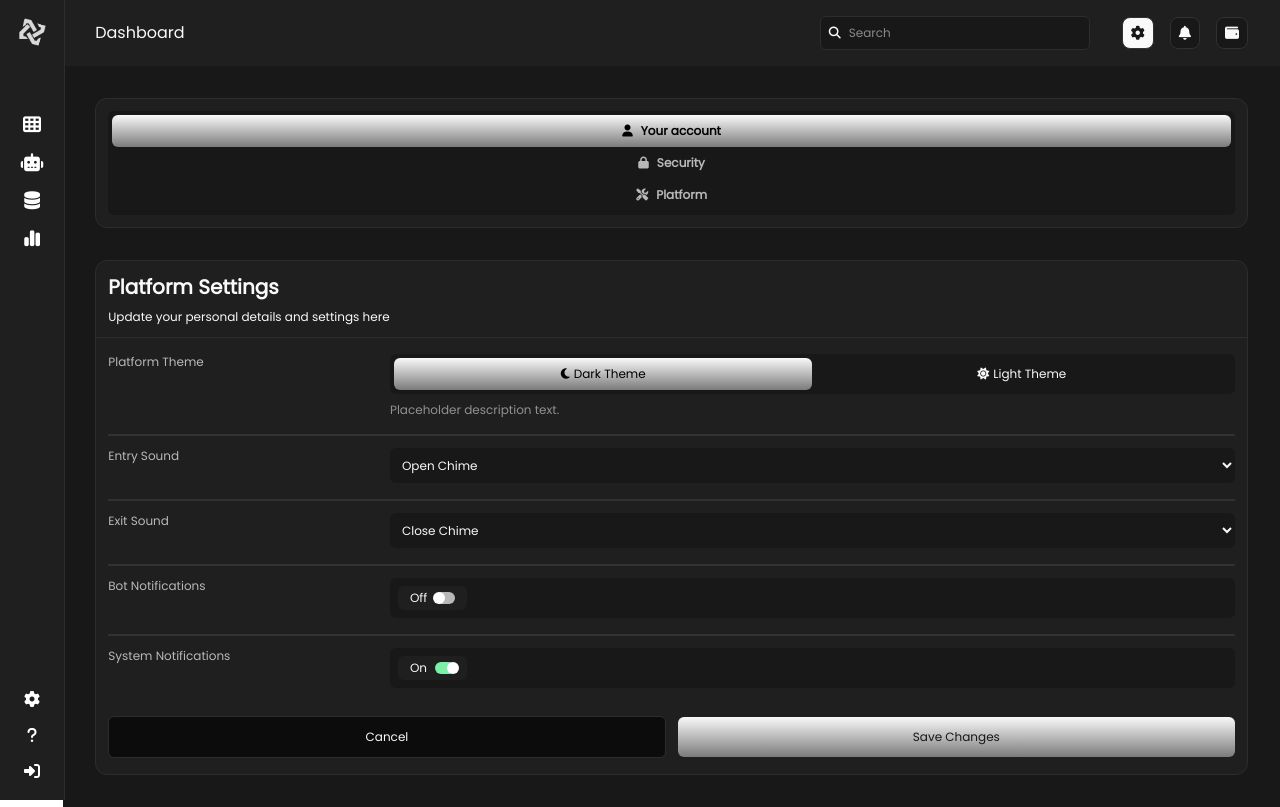
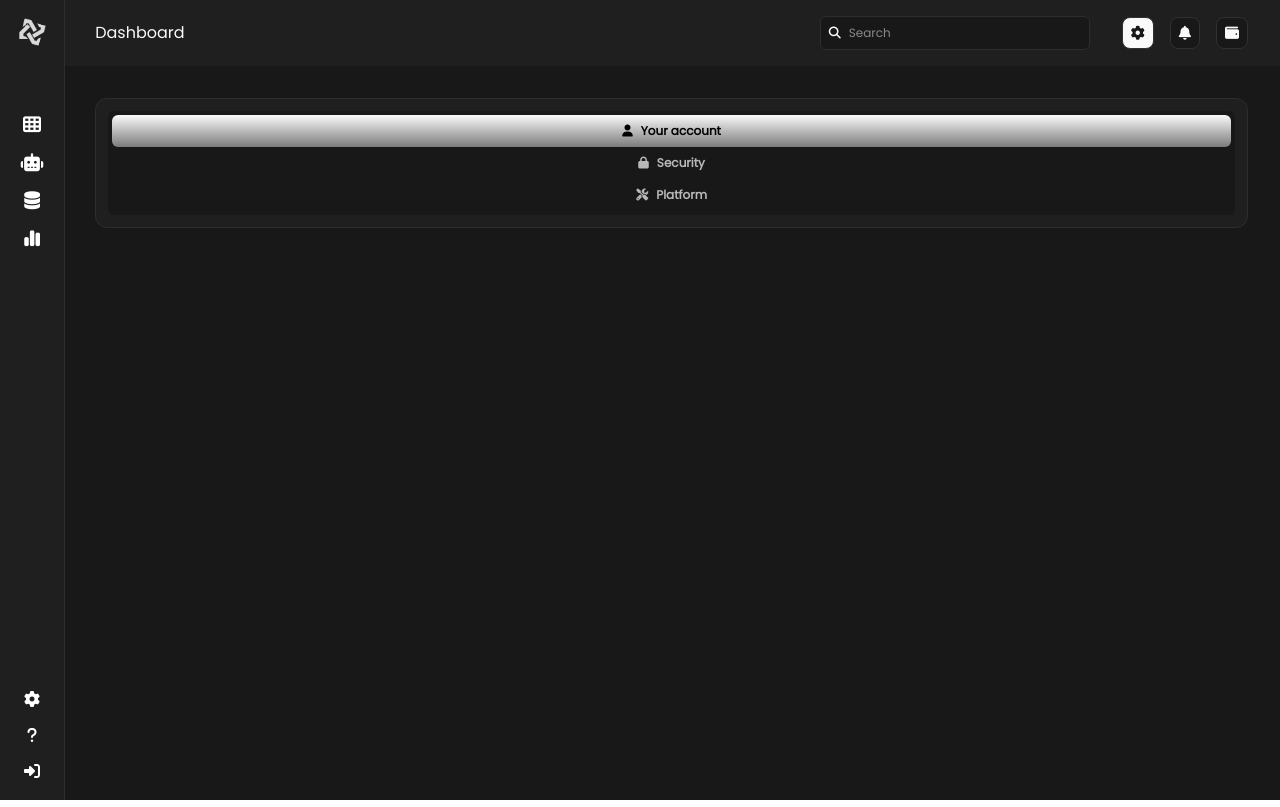
Before and after one commit to Hardy101/liquiDex, a React (Vite) app in the folder frontend/: page /settings in a window 1280 px wide. Built offline with nearby package versions, Linux system fonts and the light colour scheme.

Commit message:
corrected settings section

```diff
--- a/frontend/src/pages/settings.tsx
+++ b/frontend/src/pages/settings.tsx
@@ -14,7 +14,7 @@ const Settings: React.FC = () => {
         <NavBar />
         <div className="body p-8 grid gap-8">
           <SettingsNavbar activeTab={activeTab} setActiveTab={setActiveTab} />
-          {activeTab == "account" && <SettingsPlatform />}
+          {activeTab == "platform" && <SettingsPlatform />}
         </div>
       </main>
     </>
```
